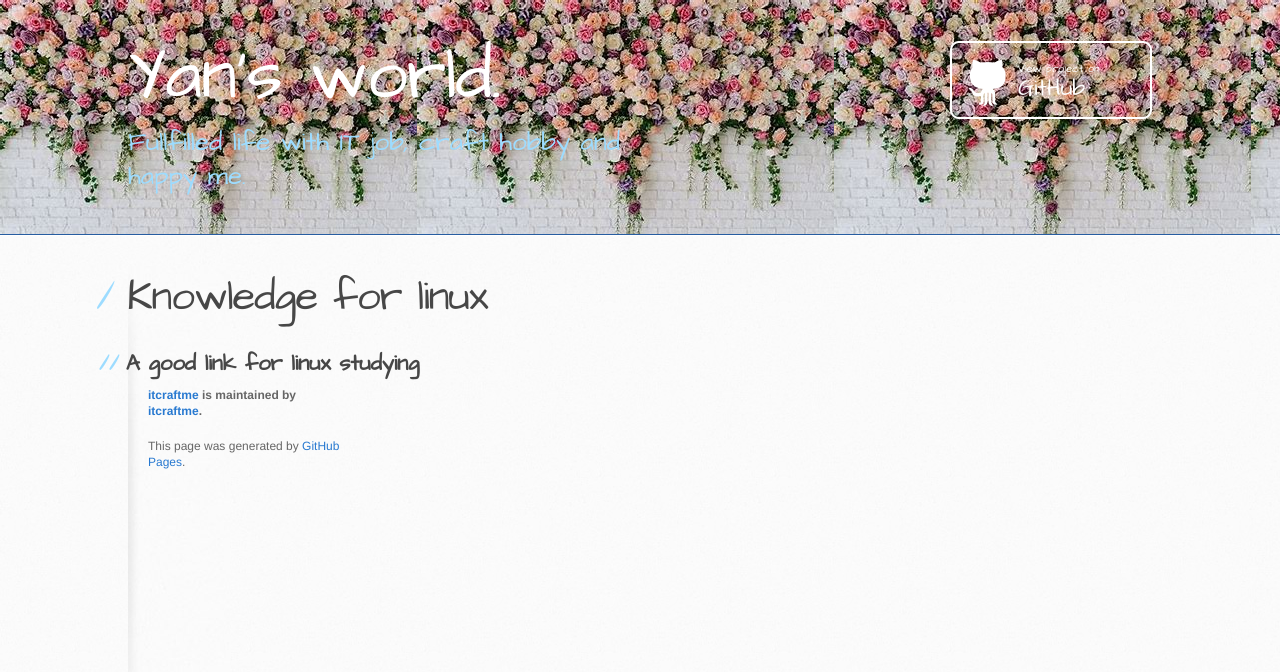
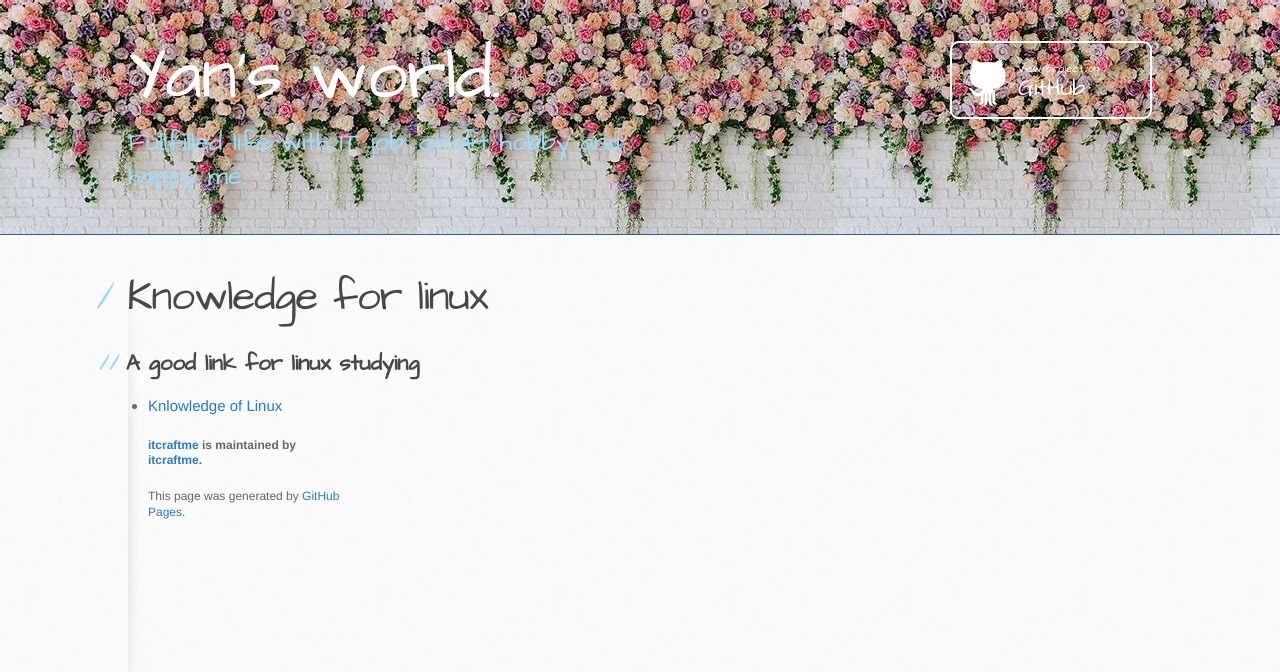
Before and after one commit to itcraftme/itcraftme, a Jekyll site: the page built from docs/it/linux.md, in a window 1280 px wide. Shown: the top 672 px of the page. Built offline with Jekyll 4.4.1, drawn with Linux system fonts in a browser that asks for light colours; our own code applies the rules of GitHub Pages for plain Markdown files.

Commit message:
Update linux.md

```diff
--- a/docs/it/linux.md
+++ b/docs/it/linux.md
@@ -1,3 +1,4 @@
 # Knowledge for linux
 
 ## A good link for linux studying
+- [Knlowledge of Linux](https://linux265.com/course/)
```
